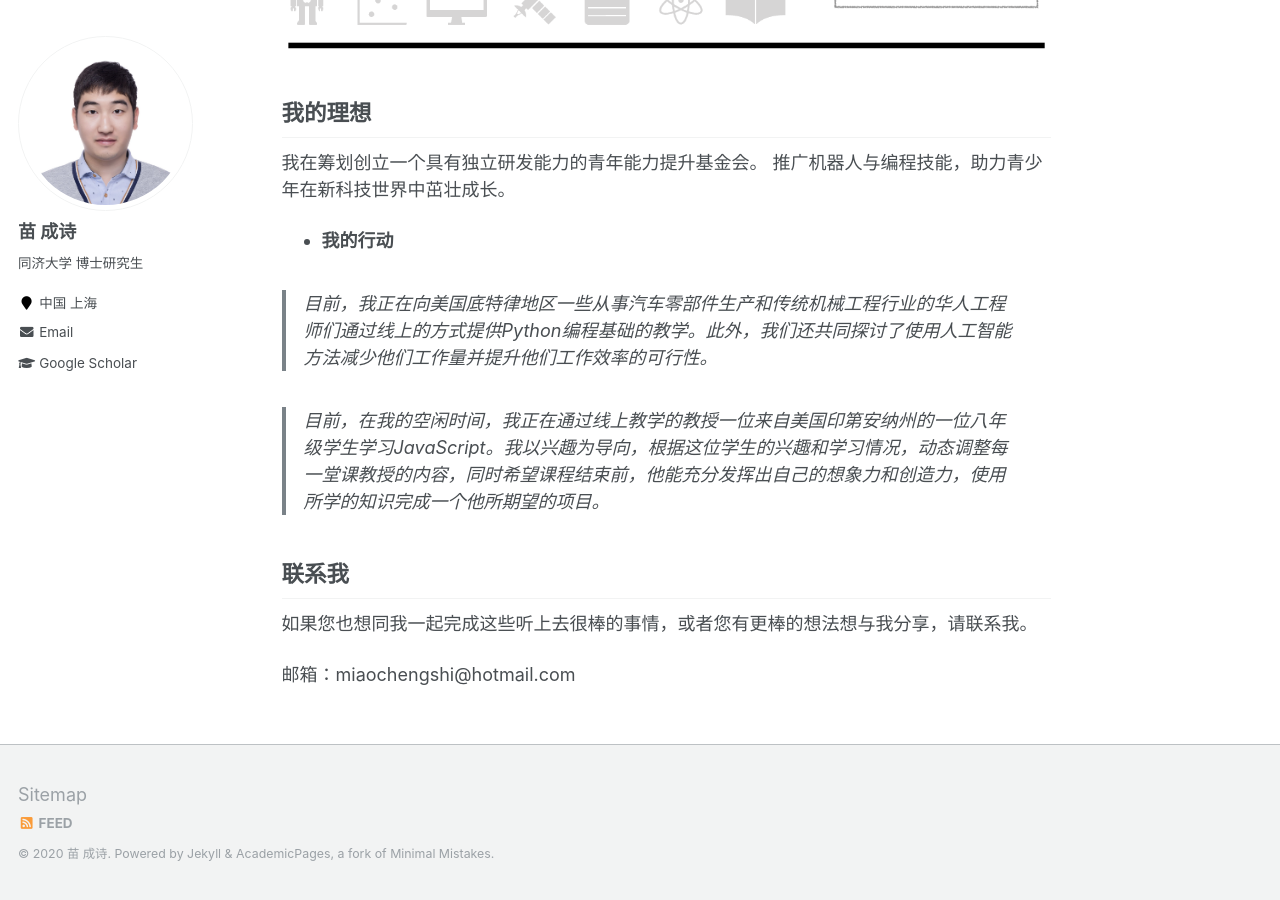
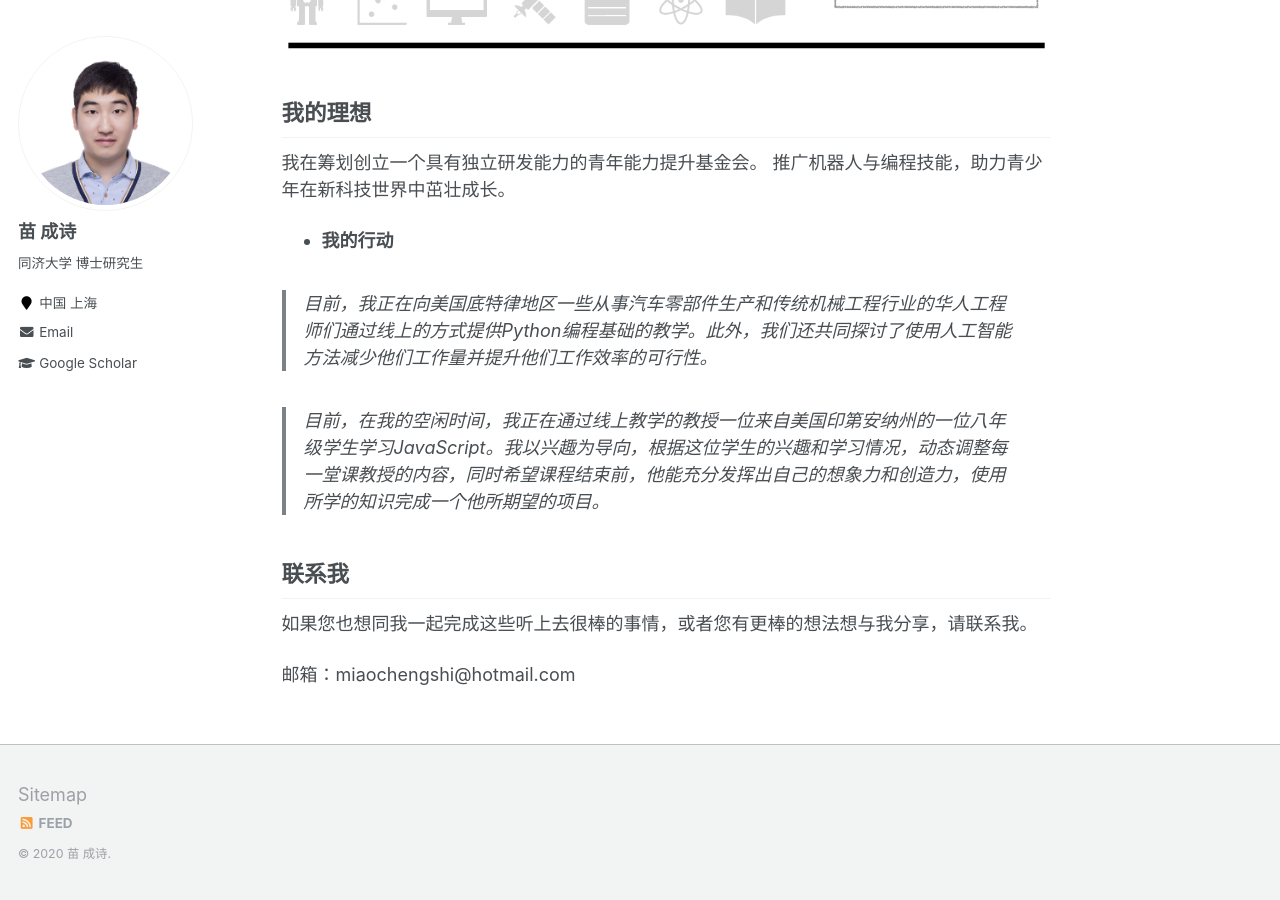
Before and after one commit to miaochengshi/cn, a Jekyll site: the page built from _pages/about.md, in a window 1280 px wide and 900 px high, scrolled down 2808 px. Built offline with Jekyll 4.4.1, drawn with Linux system fonts in a browser that asks for light colours.

Commit message:
Update footer.html

```diff
--- a/_includes/footer.html
+++ b/_includes/footer.html
@@ -21,4 +21,4 @@
   </ul>
 </div>
 
-<div class="page__footer-copyright">&copy; {{ site.time | date: '%Y' }} {{ site.name | default: site.title }}. {{ site.data.ui-text[site.locale].powered_by | default: "Powered by" }} <a href="http://jekyllrb.com" rel="nofollow">Jekyll</a> &amp; <a href="https://github.com/academicpages/academicpages.github.io">AcademicPages</a>, a fork of <a href="https://mademistakes.com/work/minimal-mistakes-jekyll-theme/" rel="nofollow">Minimal Mistakes</a>.</div>
+<div class="page__footer-copyright">&copy; {{ site.time | date: '%Y' }} {{ site.name | default: "Miao Chengshi" }}.</div>
```
